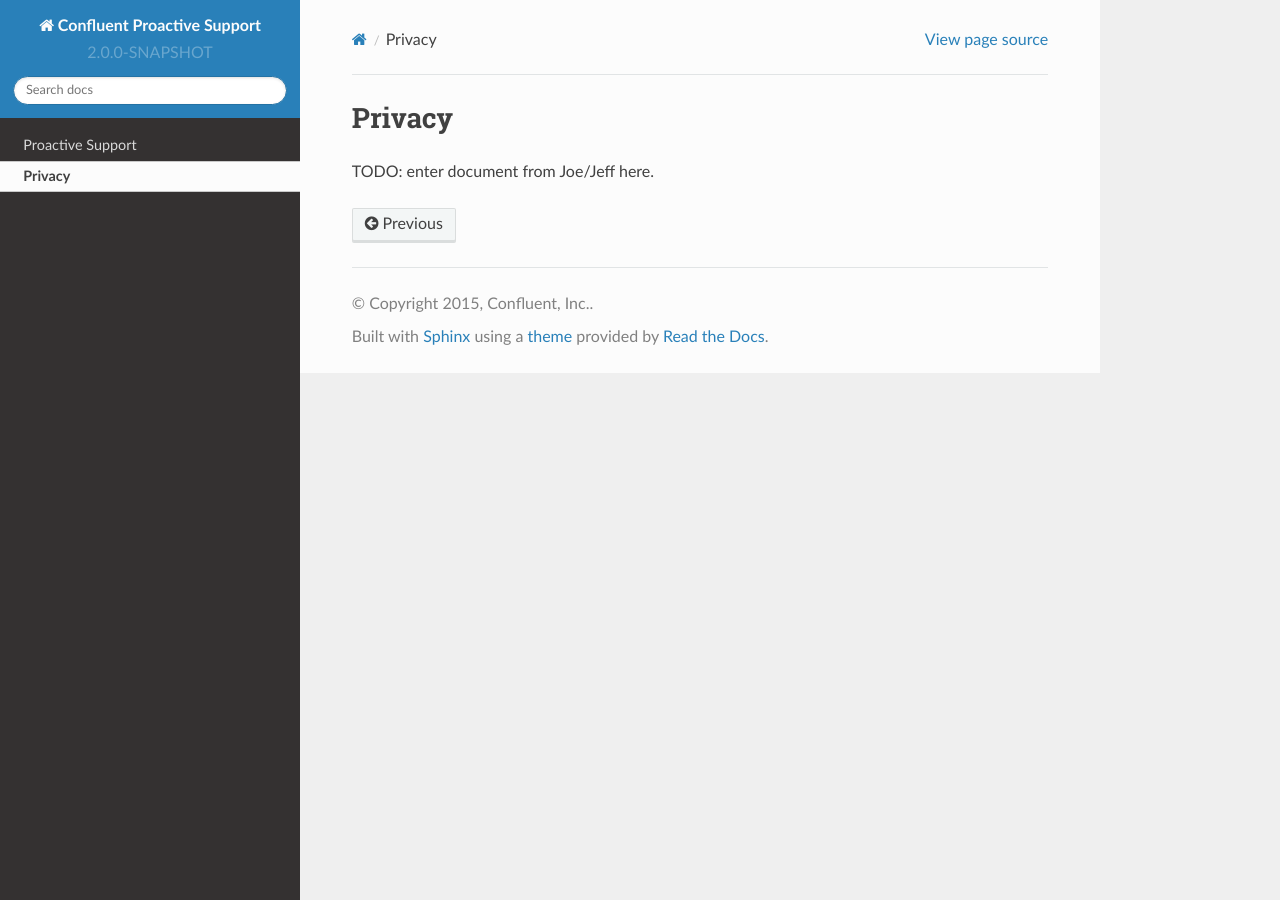
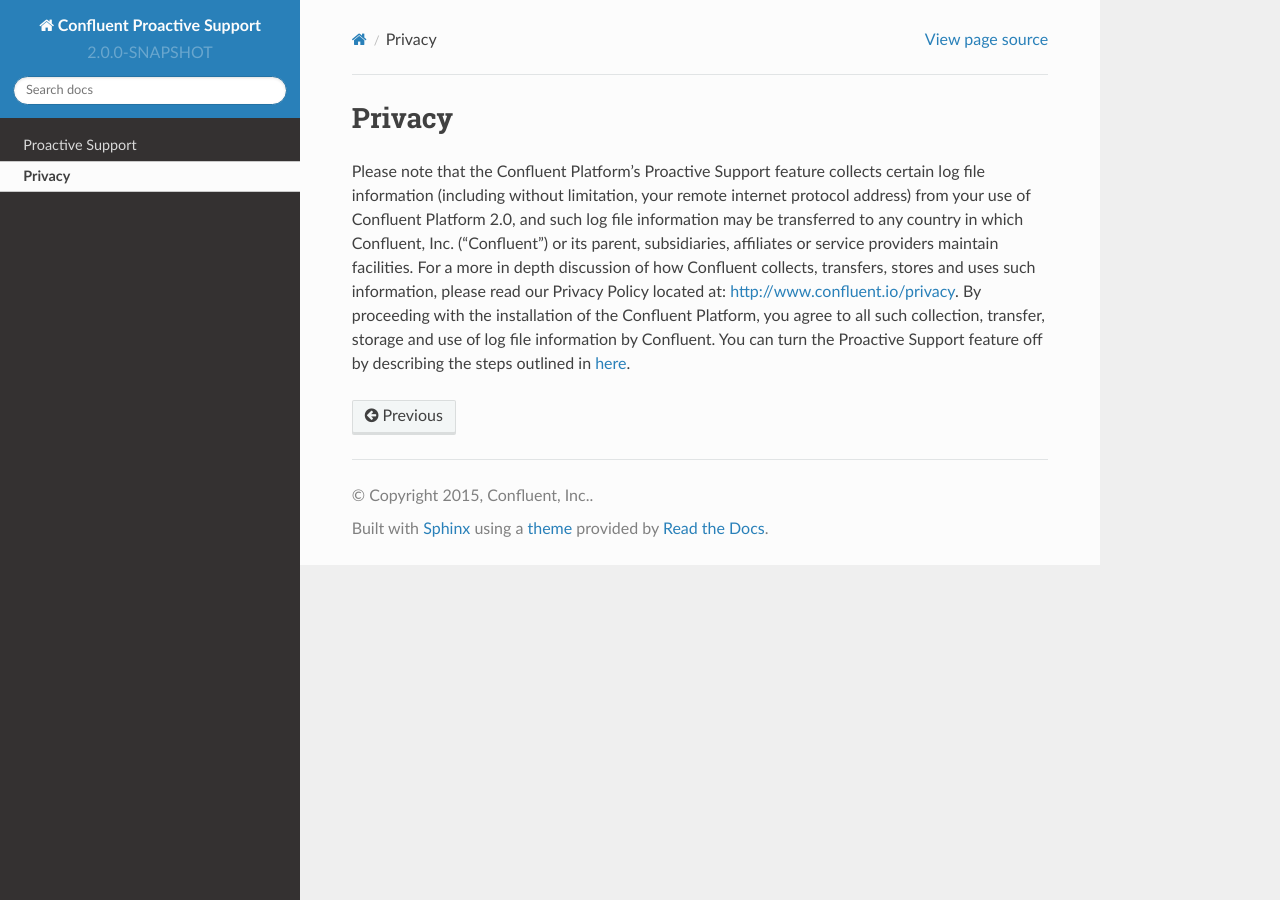
Before and after one commit to mohnishbasha/support-metrics-client, a Sphinx documentation site: the page built from docs/privacy.rst, in a window 1280 px wide. Built offline with Sphinx 7.4.7 and the Read the Docs theme 2.0.0, drawn with Linux system fonts in a browser that asks for light colours.

Commit message:
Added privacy note

```diff
--- a/docs/privacy.rst
+++ b/docs/privacy.rst
@@ -2,4 +2,10 @@
 
 Privacy
 ================
-TODO: enter document from Joe/Jeff here.
+Please note that the Confluent Platform's Proactive Support feature collects certain log file information (including without
+limitation, your remote internet protocol address) from your use of Confluent Platform 2.0, and such log file information may be transferred to any country in which Confluent,
+Inc. (“Confluent”) or its parent, subsidiaries, affiliates or service providers maintain facilities. For
+a more in depth discussion of how Confluent collects, transfers, stores and uses such
+information, please read our Privacy Policy located at: http://www.confluent.io/privacy. By
+proceeding with the installation of the Confluent Platform, you agree to all such collection, transfer, storage and use of
+log file information by Confluent. You can turn the Proactive Support feature off by describing the steps outlined in :ref:`here<ps_intro>`.
```
Also changed, not shown: docs/intro.rst (+6 -6 lines).
